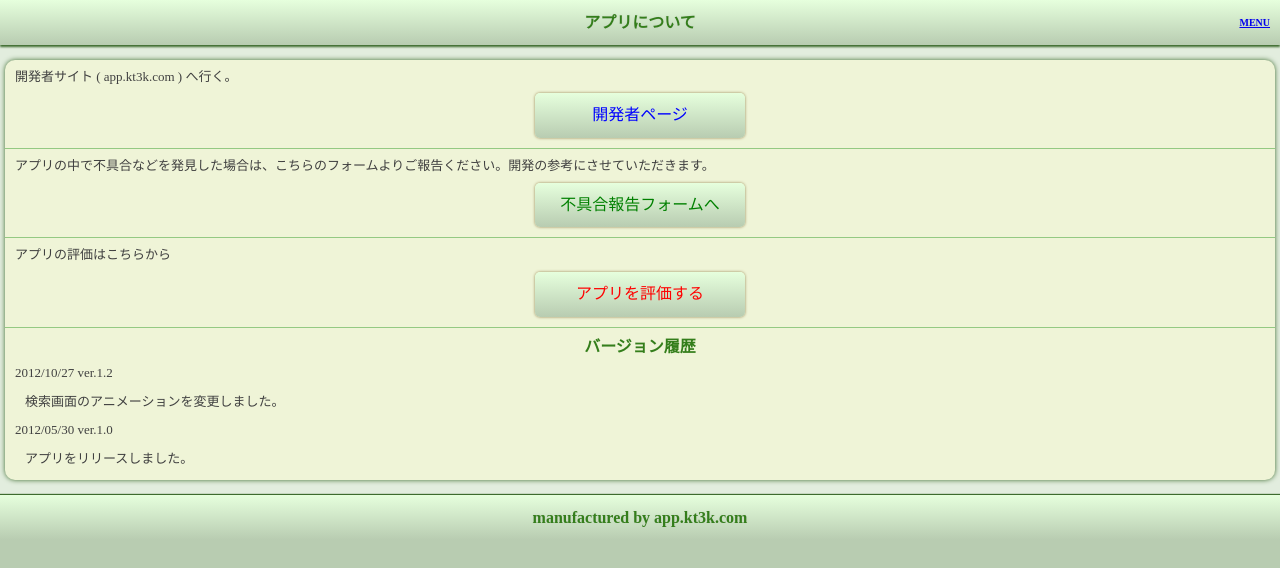
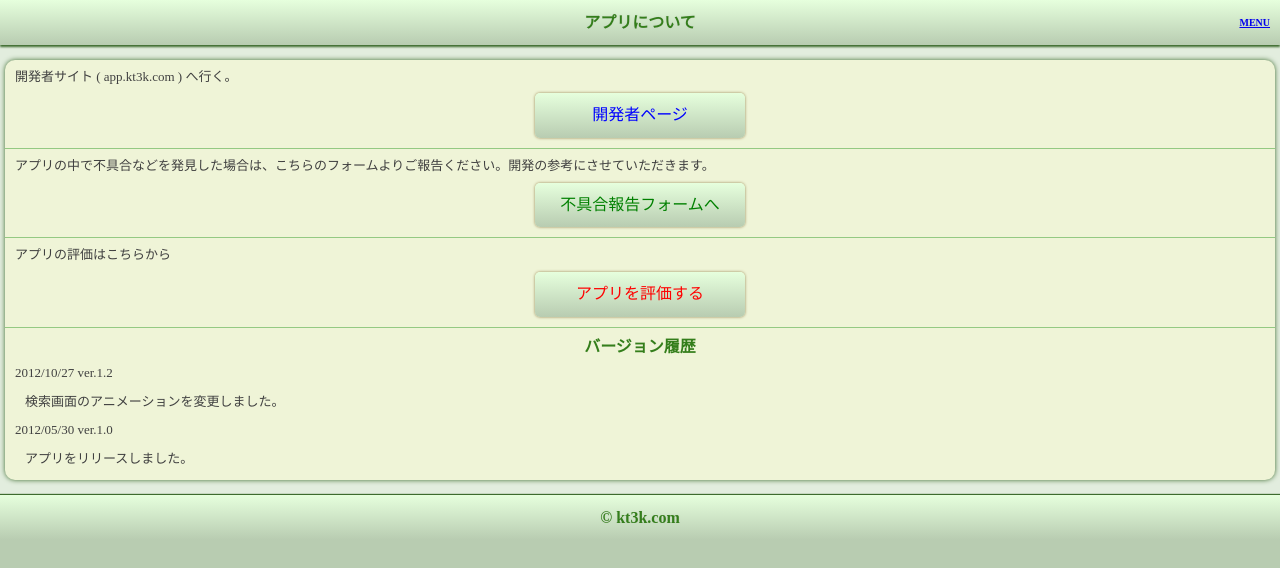
Before and after one commit to kt3k/com.kt3k.app.hw, a plain HTML site: page assets/about.html in a window 1280 px wide. Drawn offline with Linux system fonts and the light colour scheme.

Commit message:
Update copyright notation

```diff
--- a/assets/about.html
+++ b/assets/about.html
@@ -234,7 +234,7 @@ $(function() {
     </div>
   </div>
   <div id="footer">
-    manufactured by app.kt3k.com
+    © kt3k.com
   </div>
 </div>
 </body>
```
Also changed, not shown: assets/findhw.html (+1 -1 lines), assets/index.html (+1 -1 lines), assets/jobdetail.html (+1 -1 lines), assets/savedjobs.html (+2 -2 lines), assets/savedsearches.html (+1 -1 lines), assets/searchlist.html (+1 -1 lines).
